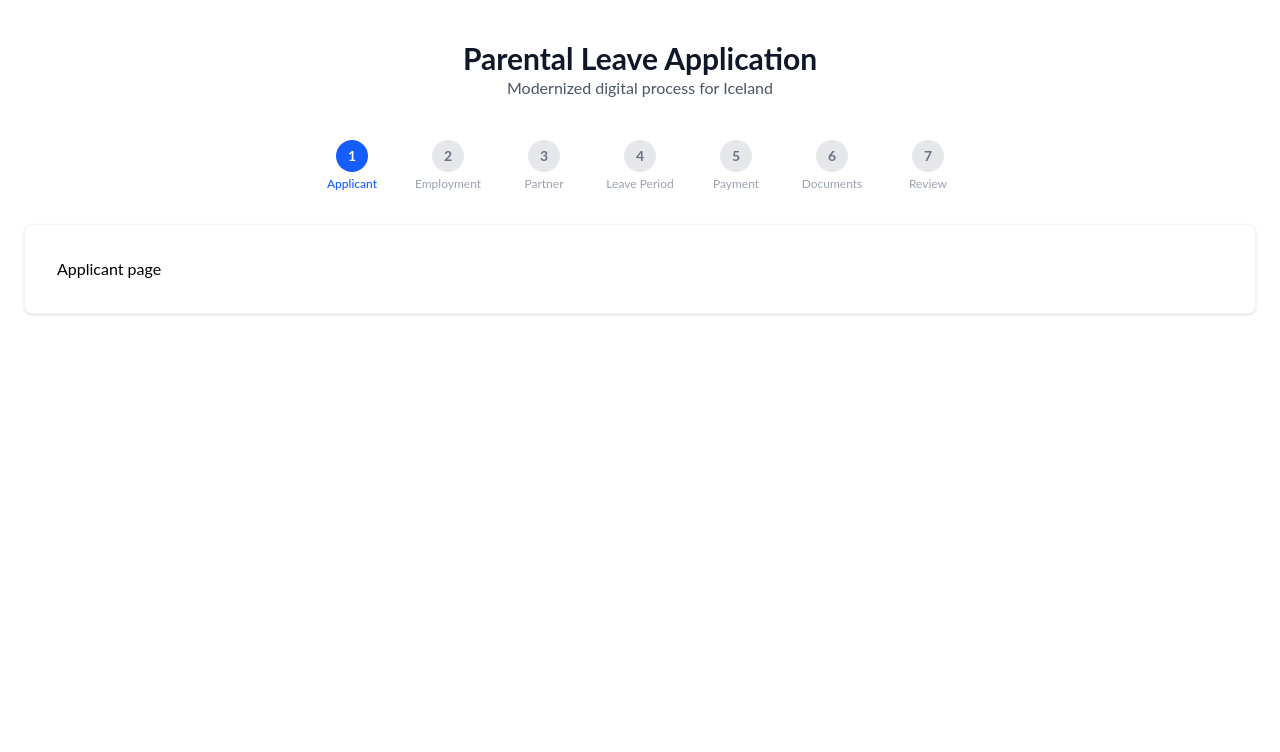
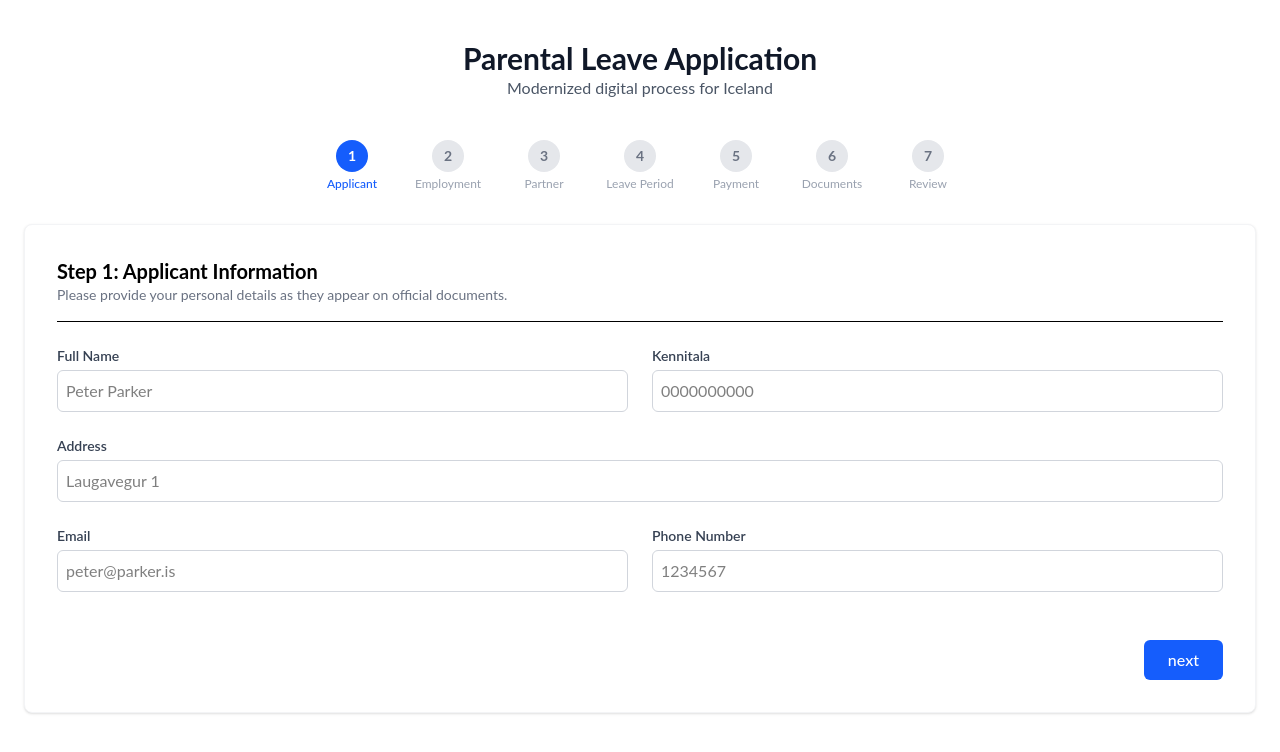
Before and after one commit to herdisheida/Parental-Leave-Application, a Next.js app in the folder my-app/: page /application/applicant in a window 1280 px wide. Shown: the top 752 px of the page. Built offline with nearby package versions, Linux system fonts and the light colour scheme.

Commit message:
applicant step

```diff
--- a/my-app/app/application/applicant/page.tsx
+++ b/my-app/app/application/applicant/page.tsx
@@ -1,5 +1,99 @@
 // app/application/applicant/page.tsx
+"use client";
 
-export default function Applicant() {
-  return <div>Applicant page</div>;
+import { useFormContext } from "react-hook-form";
+import { useRouter } from "next/navigation";
+import { Input } from "@/components/ui/Input";
+import { Button } from "@/components/ui/Button";
+import { z } from "zod";
+import { zodResolver } from "@hookform/resolvers/zod";
+import { useEffect } from "react";
+
+// validation schema for applicant
+const applicantSchema = z.object({
+  fullName: z.string().min(1, "Full name is required"),
+  kennitala: z.string().regex(/^\d{10}$/, "Kennitala must be 10 digits"),
+  address: z.string().min(1, "Address is required"),
+  email: z.string().min(1, "Email is required").email("Email is invalid"),
+  phone: z.string().regex(/^\d{7}$/, "Phone number must be 7 digits"),
+});
+
+type ApplicantData = z.infer<typeof applicantSchema>;
+
+export default function ApplicantStep() {
+  const router = useRouter();
+
+  // access the shared context
+  const {
+    register,
+    handleSubmit,
+    trigger,
+    formState: { errors },
+  } = useFormContext<ApplicantData>();
+
+  // handle navigation to the next step
+  const onNext = async () => {
+    const isValid = await trigger([
+      "fullName",
+      "kennitala",
+      "address",
+      "email",
+      "phone",
+    ]);
+    if (isValid) router.push("/application/employment");
+  };
+
+  return (
+    <div className="space-y-6">
+      <div className="border-b pb-4">
+        <h2 className="text-xl font-bold">Step 1: Applicant Information</h2>
+        <p className="text-sm text-gray-500">
+          Please provide your personal details as they appear on official
+          documents.
+        </p>
+      </div>
+
+      <div className="grid grid-cols-1 md:grid-cols-2 gap-6">
+        <Input
+          label="Full Name"
+          {...register("fullName")}
+          error={errors.fullName?.message}
+          placeholder="Peter Parker"
+        />
+        <Input
+          label="Kennitala"
+          {...register("kennitala")}
+          error={errors.kennitala?.message}
+          placeholder="0000000000"
+        />
+        <div className="md:col-span-2">
+          <Input
+            label="Address"
+            {...register("address")}
+            error={errors.address?.message}
+            placeholder="Laugavegur 1"
+          />
+        </div>
+        <Input
+          label="Email"
+          type="email"
+          {...register("email")}
+          error={errors.email?.message}
+          placeholder="peter@parker.is"
+        />
+        <Input
+          label="Phone Number"
+          {...register("phone")}
+          error={errors.phone?.message}
+          placeholder="1234567"
+        />
+      </div>
+
+      <div className="flex justify-end pt-6">
+        <Button type="button" onClick={onNext}>
+          next
+        </Button>
+      </div>
+    </div>
+  );
 }
```
